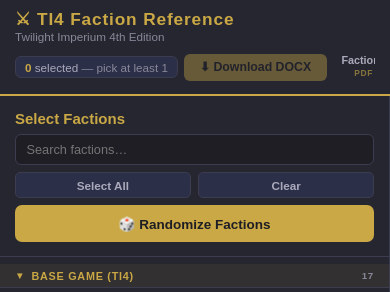
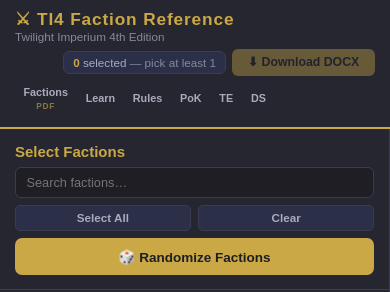
Before and after one commit to M3dnar/ti4-faction-reference, a website: page public/index.html in a window 390 px wide. Shown: the top 292 px of the page. Drawn offline with nearby package versions, Linux system fonts and the light colour scheme.

Commit message:
Fix mobile nav + direct rules PDF redirect

```diff
--- a/public/index.html
+++ b/public/index.html
@@ -357,6 +357,22 @@
 }
 
 /* ── Jump nav ────────────────────────────────────────────────────────────── */
+
+/* Mobile nav row */
+@media (max-width: 900px) {
+  #app-header { flex-wrap: wrap !important; }
+  .header-brand    { order: 1 !important; }
+  .header-controls { order: 2 !important; margin-left: auto !important; }
+  .header-nav {
+    order: 3 !important; width: 100% !important; flex: none !important;
+    flex-wrap: nowrap !important; overflow-x: auto !important; overflow-y: hidden;
+    -webkit-overflow-scrolling: touch; justify-content: flex-start !important;
+    scrollbar-width: none;
+  }
+  .header-nav::-webkit-scrollbar { display: none; }
+  .header-nav .hnav-sep { display: none !important; }
+}
+
 #jump-nav {
   background: var(--bg3); border-bottom: 1px solid var(--border);
   padding: .55rem 1.5rem; display: flex; align-items: center;
```
Also changed, not shown: 1 other file.
